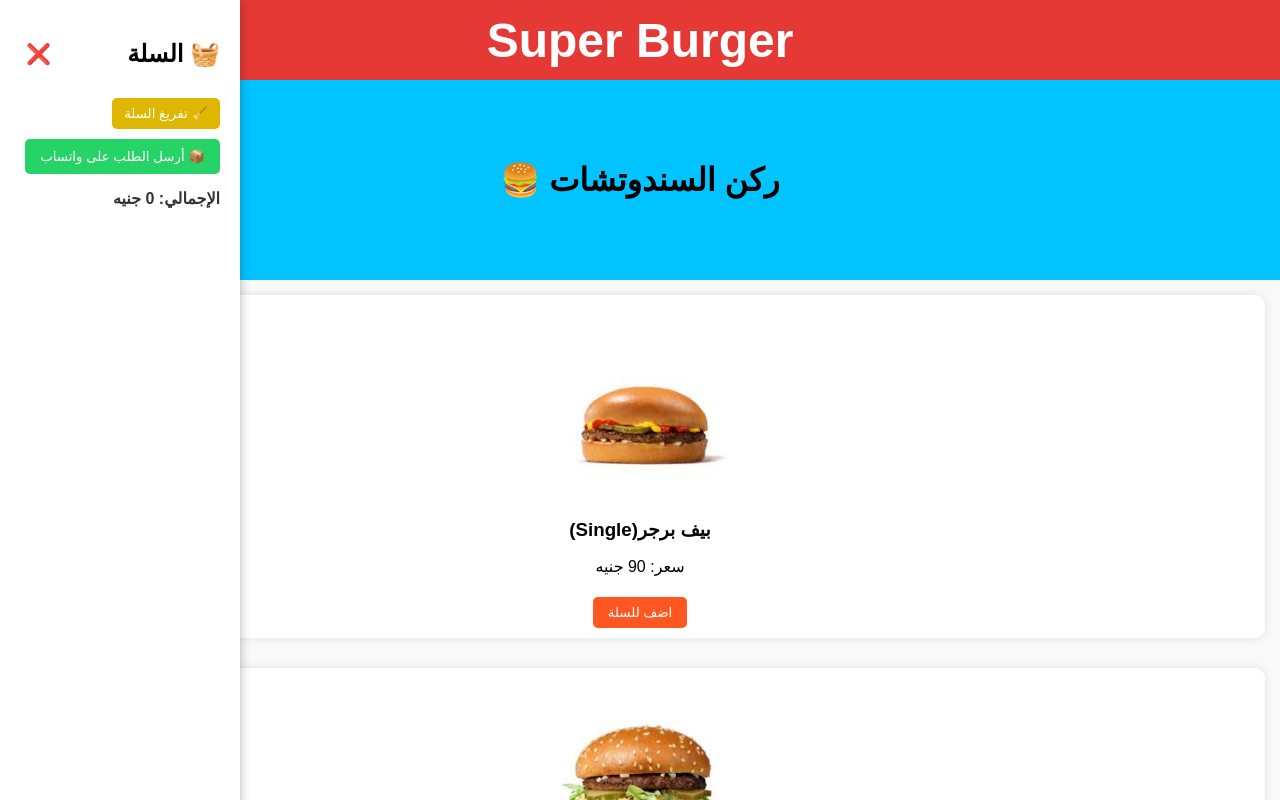
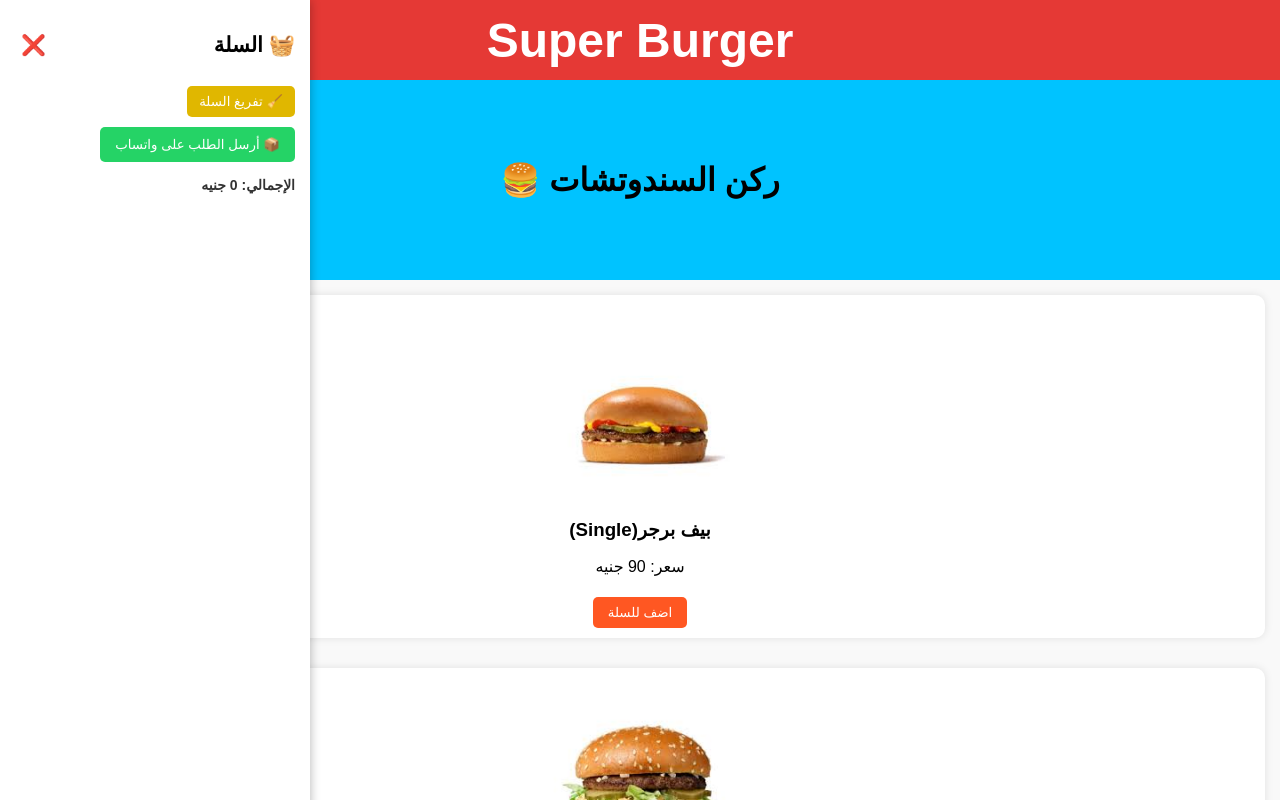
Before and after one commit to superburger1/Super_Burger, a plain HTML site: page index.html in a window 1280 px wide. Both pictures are taken after a click on the element "🛒 السلة". Shown: the top 800 px of the page. Drawn offline with Linux system fonts and the light colour scheme.

Commit message:
Update index.html

```diff
--- a/index.html
+++ b/index.html
@@ -61,19 +61,27 @@ header h1 {
 
 
     .cart-panel {
-  position: fixed;       /* ✅ تجعلها ثابتة */
+  position: fixed;
   top: 0;
-  left: 0;
+  left: 0;                     /* ✅ يظهر من الشمال */
+  right: unset;
   height: 100%;
-  width: 200px;          /* أو حسب الحجم المناسب ليك */
+  width: 280px;
+  max-width: 90%;
   background: white;
   box-shadow: 0 0 10px rgba(0,0,0,0.3);
-  transform: translateX(-100%);
+  transform: translateX(-100%); /* ✅ يختفي على الشمال */
   transition: 0.3s;
   z-index: 1000;
-  padding: 20px;
-  overflow-y: auto;      /* ✅ لو زادت المحتويات يظهر سكرول */
+  padding: 15px;
+  overflow-y: auto;
+  font-size: 14px;
 }
+.cart-panel.show {
+  transform: translateX(0);     /* ✅ لما تتفتح */
+}
+
+
 
 
     .cart-panel.show {
@@ -187,6 +195,15 @@ header h1 {
         width: 100%;
       }
     }
+
+    @media (max-width: 500px) {
+  .cart-panel {
+    width: 90%;
+    padding: 10px;
+    font-size: 13px;
+  }
+}
+
   </style>
 </head>
 <body>
@@ -331,12 +348,12 @@ header h1 {
 
   <section class="products">
     <div class="product">
-      <img src="sawerma.jpg" alt="" />
+      <img src="sawerma 2.jpg" alt="" />
       <h3>راب شاورما فراخ</h3>
        <p>سعر(S): 75 جنيه</p>
-      <button onclick="addToCart(' راب شاورما ميكس (S)', 75)">اضف للسلة</button>
+      <button onclick="addToCart(' راب شاورما فراخ (S)', 75)">اضف للسلة</button>
       <p>سعر(L): 120 جنيه</p>
-      <button onclick="addToCart(' راب شاورما ميكس (L)', 120)">اضف للسلة</button>
+      <button onclick="addToCart(' راب شاورما فراخ (L)', 120)">اضف للسلة</button>
     </div>
   </section>
 
```
